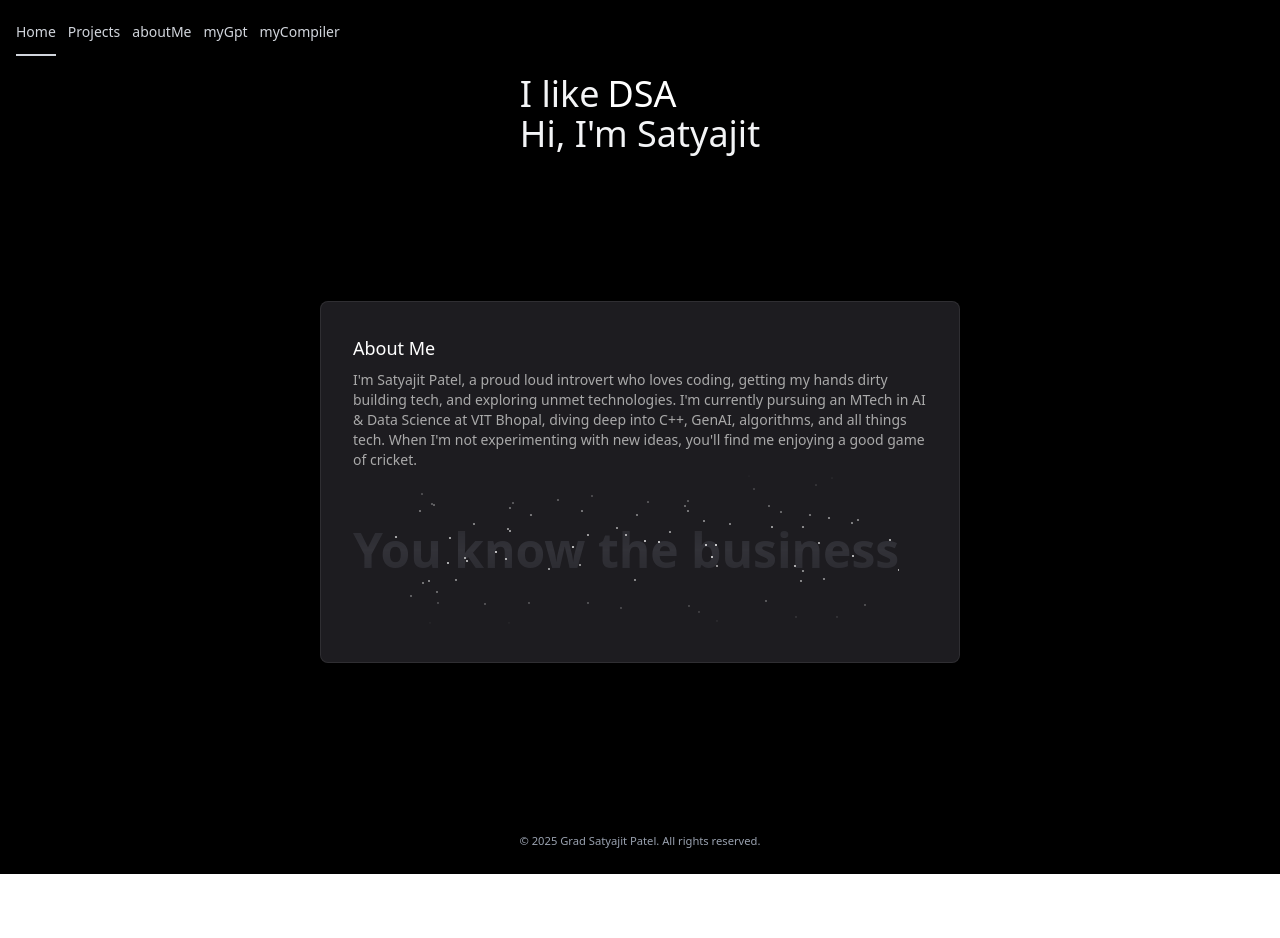
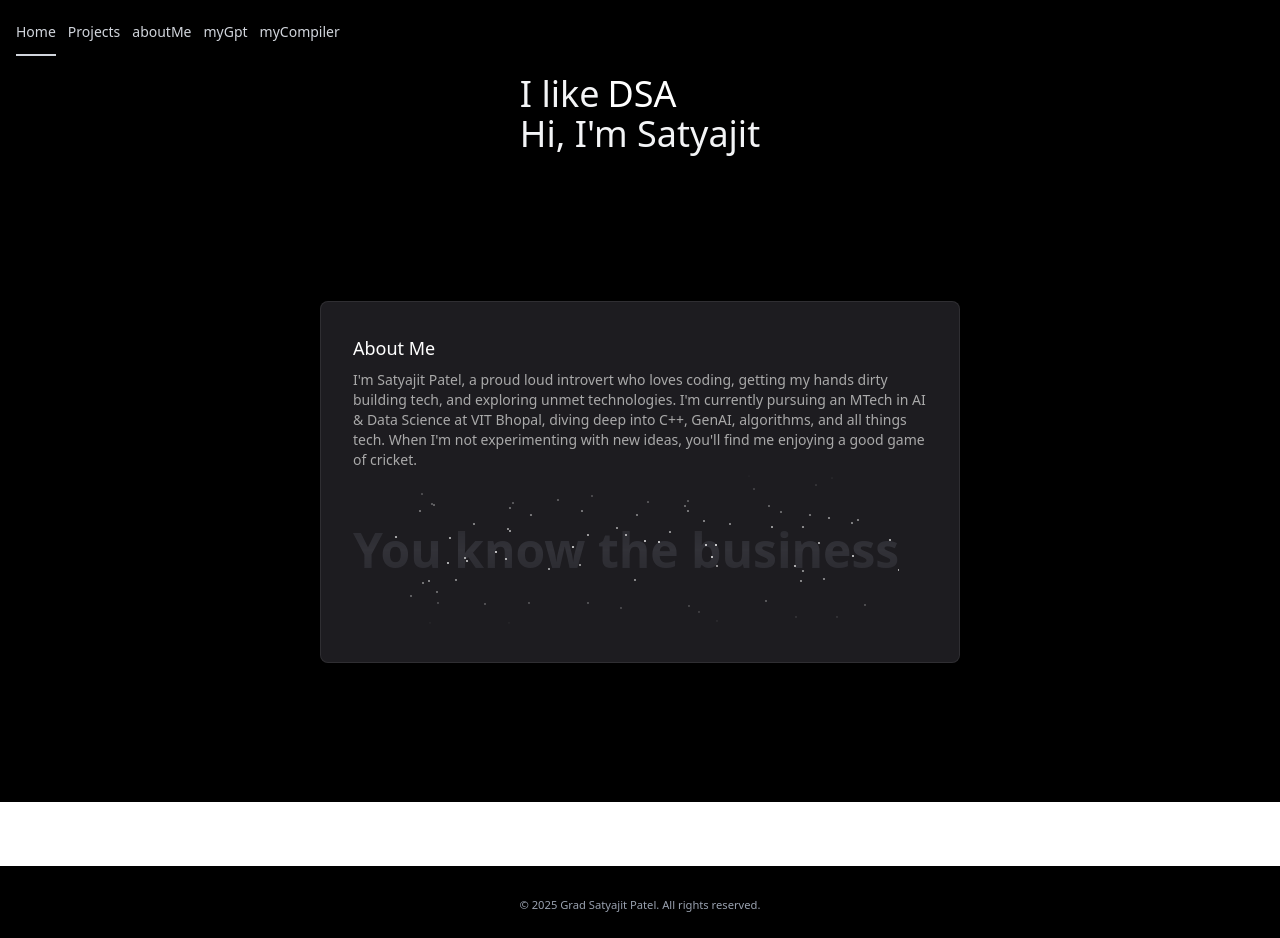
Before and after one commit to satyajit-patel/MyPortfolio, a React (Vite) app in the folder frontend/: page /about in a window 1280 px wide. Before the commit the page ends 874 px from the top, so only its background shows below. Built offline with nearby package versions, Linux system fonts and the light colour scheme.

Commit message:
bug fix 3

```diff
--- a/frontend/src/components/card/TextRevealCardPreview.jsx
+++ b/frontend/src/components/card/TextRevealCardPreview.jsx
@@ -9,7 +9,7 @@ import {FlipWordsDemo} from "../wordFlip/FlipWordsDemo";
 export function TextRevealCardPreview() {
   return (
     (
-    <>
+    <div className="h-screen">
     <FlipWordsDemo />
     <div
       className="flex items-center justify-center bg-black h-[40rem] w-full">
@@ -22,6 +22,6 @@ export function TextRevealCardPreview() {
         </TextRevealCardDescription>
       </TextRevealCard>
     </div>
-    </>)
+    </div>)
   );
 }
```
